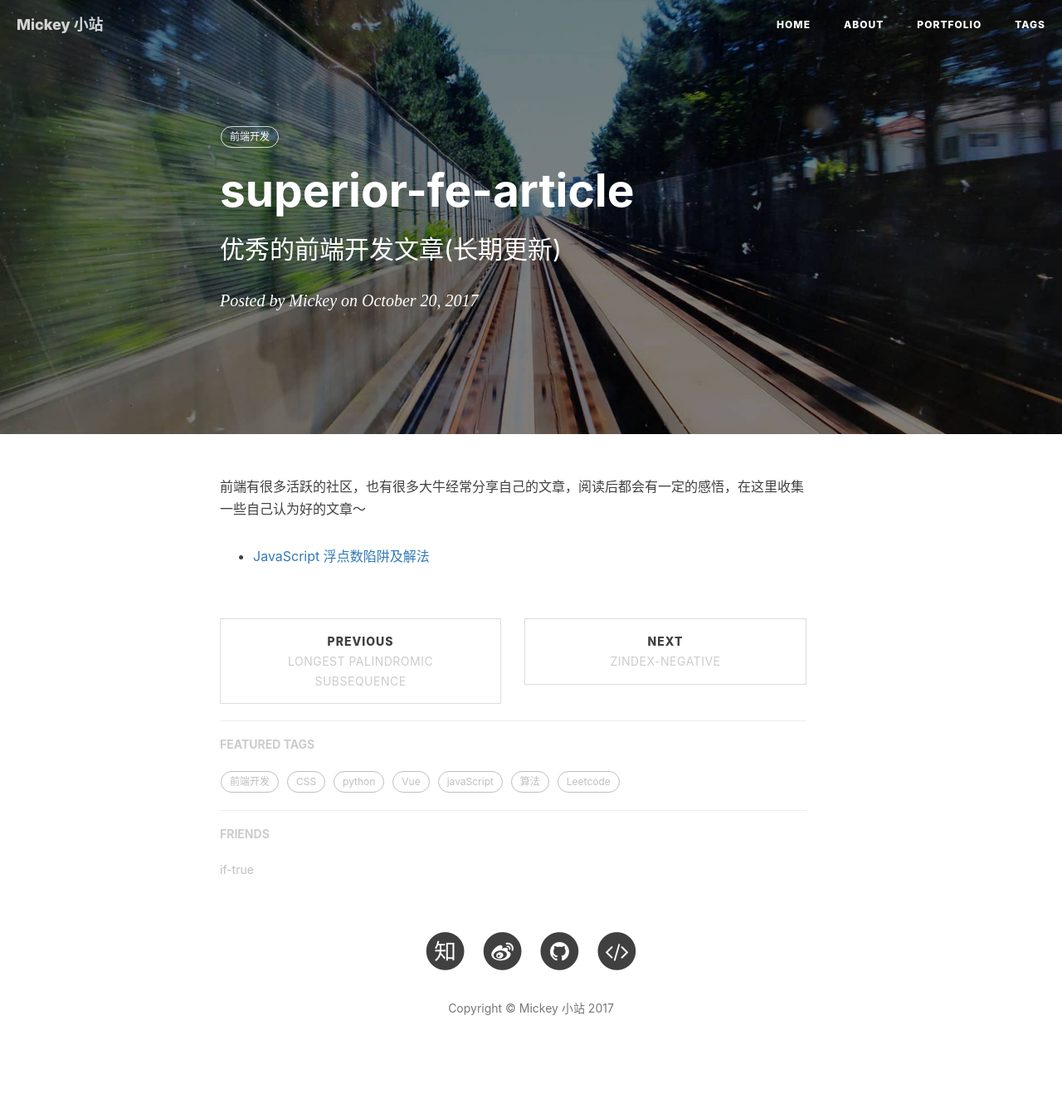
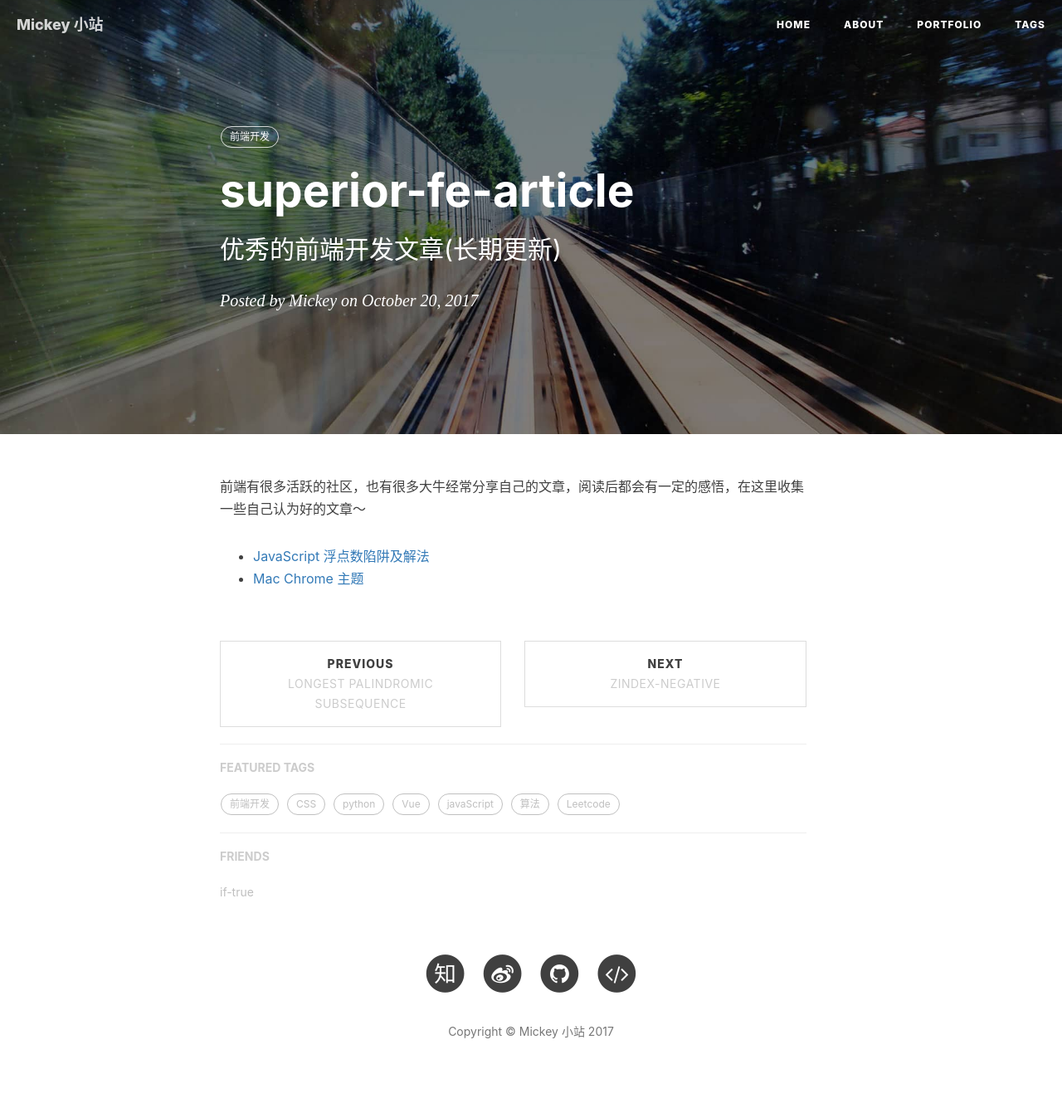
Before and after one commit to mickey0524/mickey0524.github.io, a Jekyll site: the page built from _posts/2017-10-20-superior-fe-article.md, in a window 1280 px wide. Shown: the whole page at 83% size. Built offline with Jekyll 4.4.1, drawn with Linux system fonts in a browser that asks for light colours; nearby versions of some CDN libraries; comment, search, counter and statistics services are not loaded; before the commit the page ends 1319 px from its top, so only the background shows below that.

Commit message:
feat(useful web): 增加chrome主题

```diff
--- a/_posts/2017-10-20-superior-fe-article.md
+++ b/_posts/2017-10-20-superior-fe-article.md
@@ -12,3 +12,4 @@ tags:
 前端有很多活跃的社区，也有很多大牛经常分享自己的文章，阅读后都会有一定的感悟，在这里收集一些自己认为好的文章～
 
 * [JavaScript 浮点数陷阱及解法](https://github.com/camsong/blog/issues/9)
+* [Mac Chrome 主题](https://www.zhihu.com/question/20318191)
```
